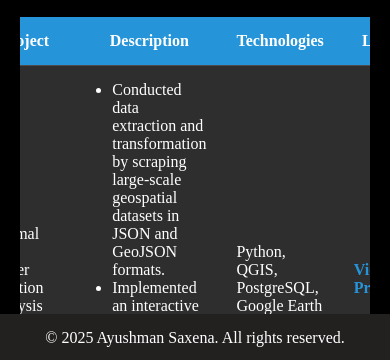
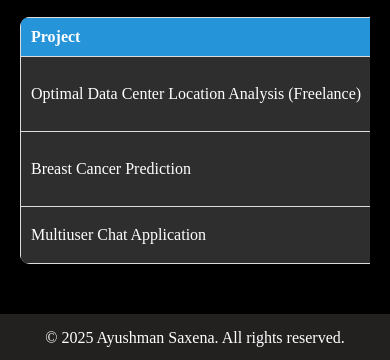
Before and after one commit to ayushmansaxenazemoso/portfolio_ayushman, a plain HTML site: page pages/about_me.html in a window 390 px wide. Shown: the part 482-842 px from the top of the page. Drawn offline with Linux system fonts and the light colour scheme.

Commit message:
Update about_me.css

```diff
--- a/styles/about_me.css
+++ b/styles/about_me.css
@@ -119,3 +119,38 @@
     overflow-x: auto;
     overflow-y: auto;
 }
+
+
+
+@media screen and (max-width: 768px){
+
+
+    .projects-container {
+        width: 100%;
+        overflow-x: auto;
+        display: block;
+    }
+
+    .projects-table {
+        width: 100%;
+        border-collapse: collapse;
+        min-width: 600px;
+    }
+
+    .projects-table thead {
+        background-color: #2694d8;
+        color: white;
+    }
+
+    .projects-table th, .projects-table td {
+        padding: 10px;
+        text-align: left;
+        border: 1px solid #ddd;
+        white-space: nowrap;
+    }
+
+    .projects-container {
+        overflow-x: auto;
+        -webkit-overflow-scrolling: touch;
+    }
+}
```
